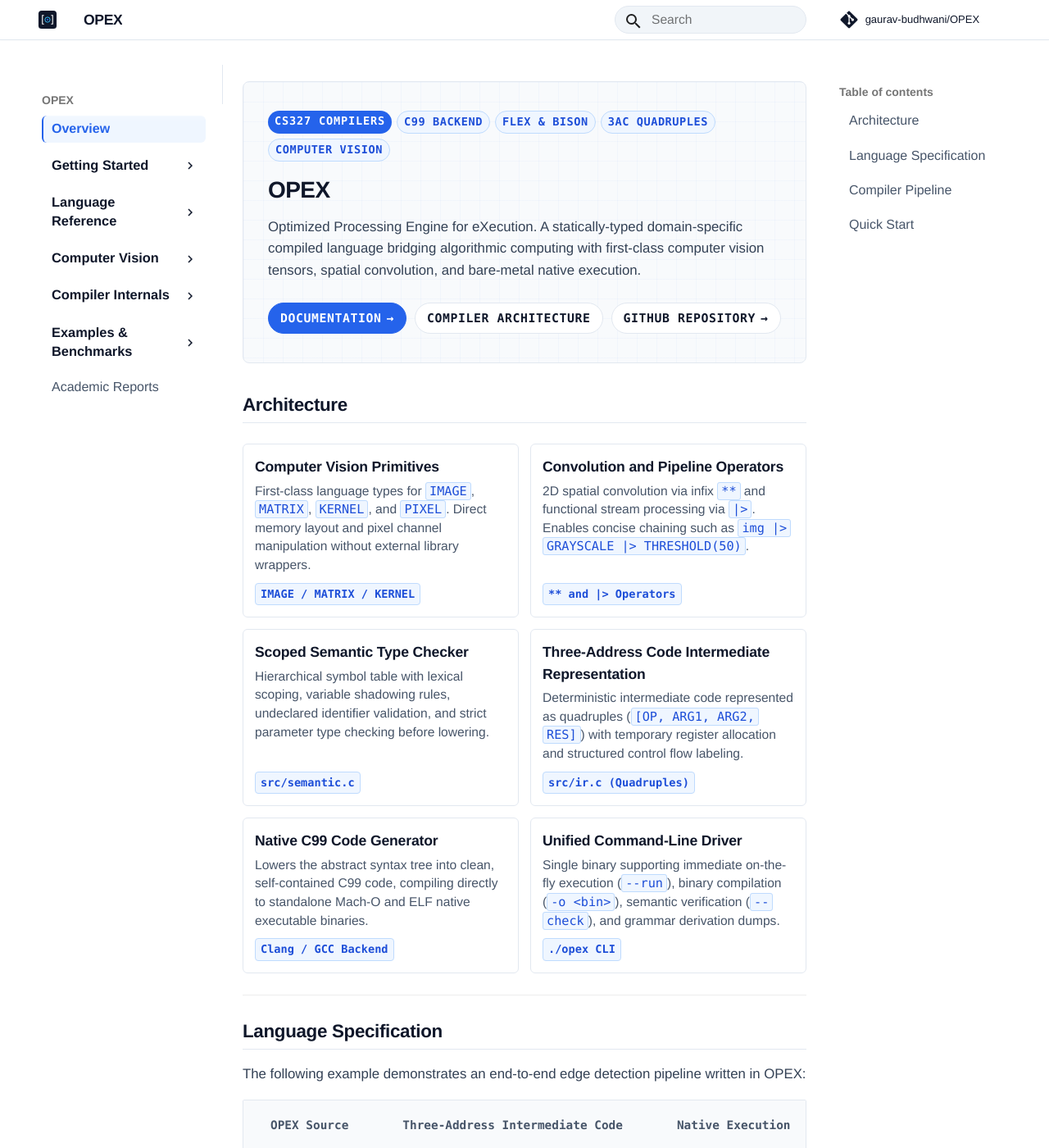
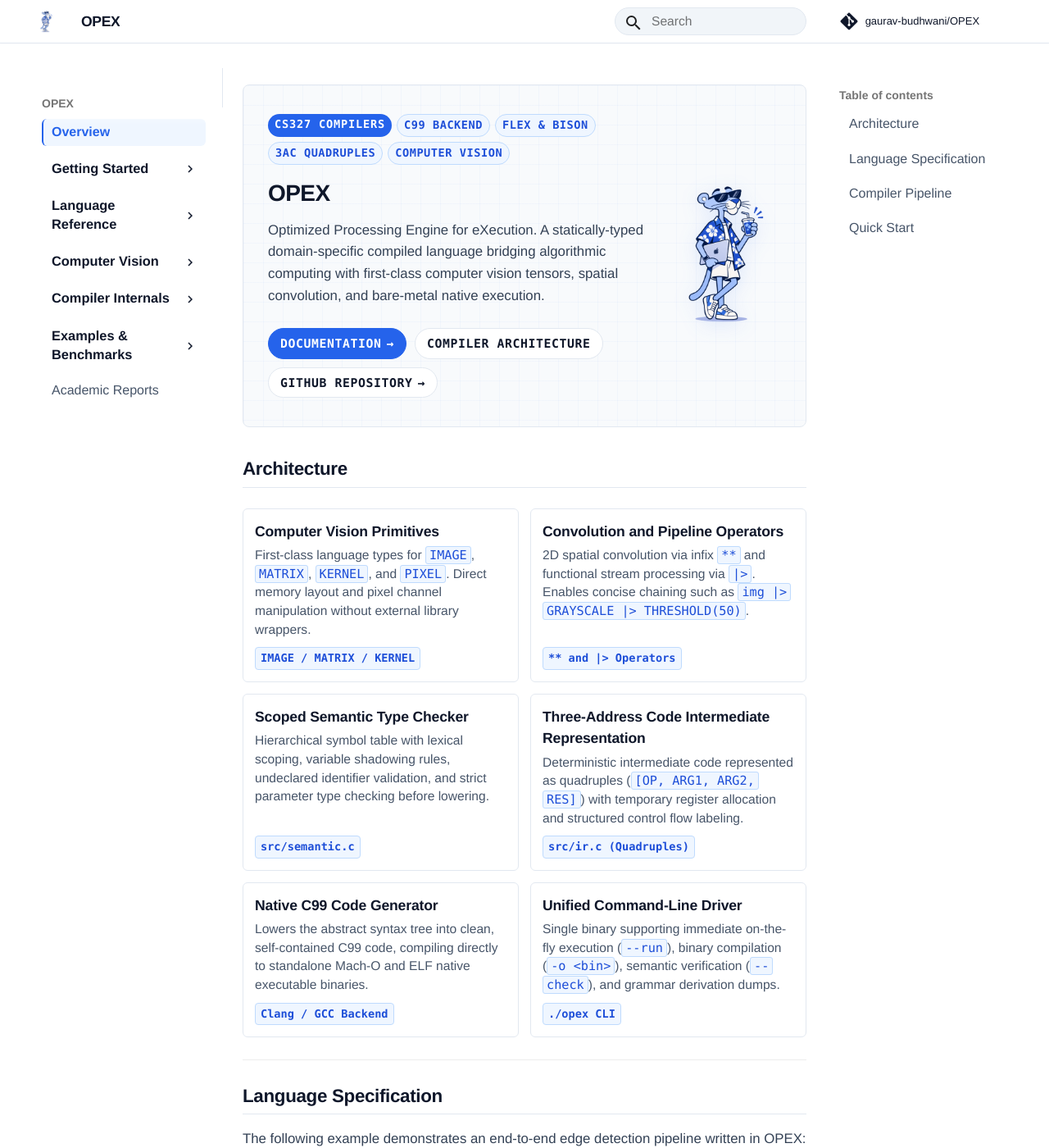
Before and after one commit to gaurav-budhwani/OPEX, an MkDocs documentation site: the page built from docs/index.md, in a window 1280 px wide and 1400 px high. Shown: the whole window at 82% size. Built offline with MkDocs 1.6.1 and Material for MkDocs 9.7.7, drawn with Linux system fonts in a browser that asks for light colours; comment, search, counter and statistics services are not loaded.

Commit message:
feat: update OPEX documentation branding with panther mascot logo

```diff
--- a/docs/index.md
+++ b/docs/index.md
@@ -4,27 +4,34 @@ hide:
 ---
 
 <div class="hero-box">
-  <div class="hero-tags">
-    <span class="pill-cobalt">CS327 Compilers</span>
-    <span class="pill-subtle">C99 Backend</span>
-    <span class="pill-subtle">Flex & Bison</span>
-    <span class="pill-subtle">3AC Quadruples</span>
-    <span class="pill-subtle">Computer Vision</span>
-  </div>
-  <h1 class="hero-headline">OPEX</h1>
-  <p class="hero-desc">
-    Optimized Processing Engine for eXecution. A statically-typed domain-specific compiled language bridging algorithmic computing with first-class computer vision tensors, spatial convolution, and bare-metal native execution.
-  </p>
-  <div class="hero-buttons">
-    <a href="getting-started/installation/" class="btn-cobalt">
-      Documentation <span>&rarr;</span>
-    </a>
-    <a href="compiler-internals/pipeline/" class="btn-outline">
-      Compiler Architecture
-    </a>
-    <a href="https://github.com/gaurav-budhwani/OPEX" target="_blank" class="btn-outline">
-      GitHub Repository <span>&rarr;</span>
-    </a>
+  <div class="hero-inner">
+    <div class="hero-content">
+      <div class="hero-tags">
+        <span class="pill-cobalt">CS327 Compilers</span>
+        <span class="pill-subtle">C99 Backend</span>
+        <span class="pill-subtle">Flex & Bison</span>
+        <span class="pill-subtle">3AC Quadruples</span>
+        <span class="pill-subtle">Computer Vision</span>
+      </div>
+      <h1 class="hero-headline">OPEX</h1>
+      <p class="hero-desc">
+        Optimized Processing Engine for eXecution. A statically-typed domain-specific compiled language bridging algorithmic computing with first-class computer vision tensors, spatial convolution, and bare-metal native execution.
+      </p>
+      <div class="hero-buttons">
+        <a href="getting-started/installation/" class="btn-cobalt">
+          Documentation <span>&rarr;</span>
+        </a>
+        <a href="compiler-internals/pipeline/" class="btn-outline">
+          Compiler Architecture
+        </a>
+        <a href="https://github.com/gaurav-budhwani/OPEX" target="_blank" class="btn-outline">
+          GitHub Repository <span>&rarr;</span>
+        </a>
+      </div>
+    </div>
+    <div class="hero-mascot">
+      <img src="assets/logo.png" alt="OPEX Mascot" />
+    </div>
   </div>
 </div>
 
--- a/docs/stylesheets/extra.css
+++ b/docs/stylesheets/extra.css
@@ -230,6 +230,13 @@ html, body, .md-container, .md-main, .md-content {
   border-left-color: var(--opex-blue-primary) !important;
 }
 
+.md-header__button.md-logo img,
+.md-header__button.md-logo svg {
+  height: 28px !important;
+  width: auto !important;
+  border-radius: 4px;
+}
+
 /* ==========================================================================
    Hero Box - Clean White & Cobalt Minimal
    ========================================================================== */
@@ -249,6 +256,44 @@ html, body, .md-container, .md-main, .md-content {
 
 .hero-box:hover {
   box-shadow: 0 4px 16px -2px rgba(37, 99, 235, 0.08);
+}
+
+.hero-inner {
+  display: flex;
+  align-items: center;
+  justify-content: space-between;
+  gap: 1.5rem;
+}
+
+.hero-content {
+  flex: 1;
+}
+
+.hero-mascot {
+  flex-shrink: 0;
+  text-align: center;
+}
+
+.hero-mascot img {
+  width: 135px;
+  height: auto;
+  border-radius: 8px;
+  filter: drop-shadow(0 4px 12px rgba(37, 99, 235, 0.12));
+  transition: transform 0.2s cubic-bezier(0.16, 1, 0.3, 1);
+}
+
+.hero-mascot img:hover {
+  transform: scale(1.05);
+}
+
+@media screen and (max-width: 640px) {
+  .hero-inner {
+    flex-direction: column-reverse;
+    text-align: center;
+  }
+  .hero-tags, .hero-buttons {
+    justify-content: center;
+  }
 }
 
 .hero-tags {
--- a/mkdocs.yml
+++ b/mkdocs.yml
@@ -8,8 +8,8 @@ repo_name: gaurav-budhwani/OPEX
 theme:
   name: material
   language: en
-  logo: assets/logo.svg
-  favicon: assets/logo.svg
+  logo: assets/logo.png
+  favicon: assets/logo.png
   font: false
   palette:
     - scheme: default
```
Also changed, not shown: docs/assets/logo.png (added).
